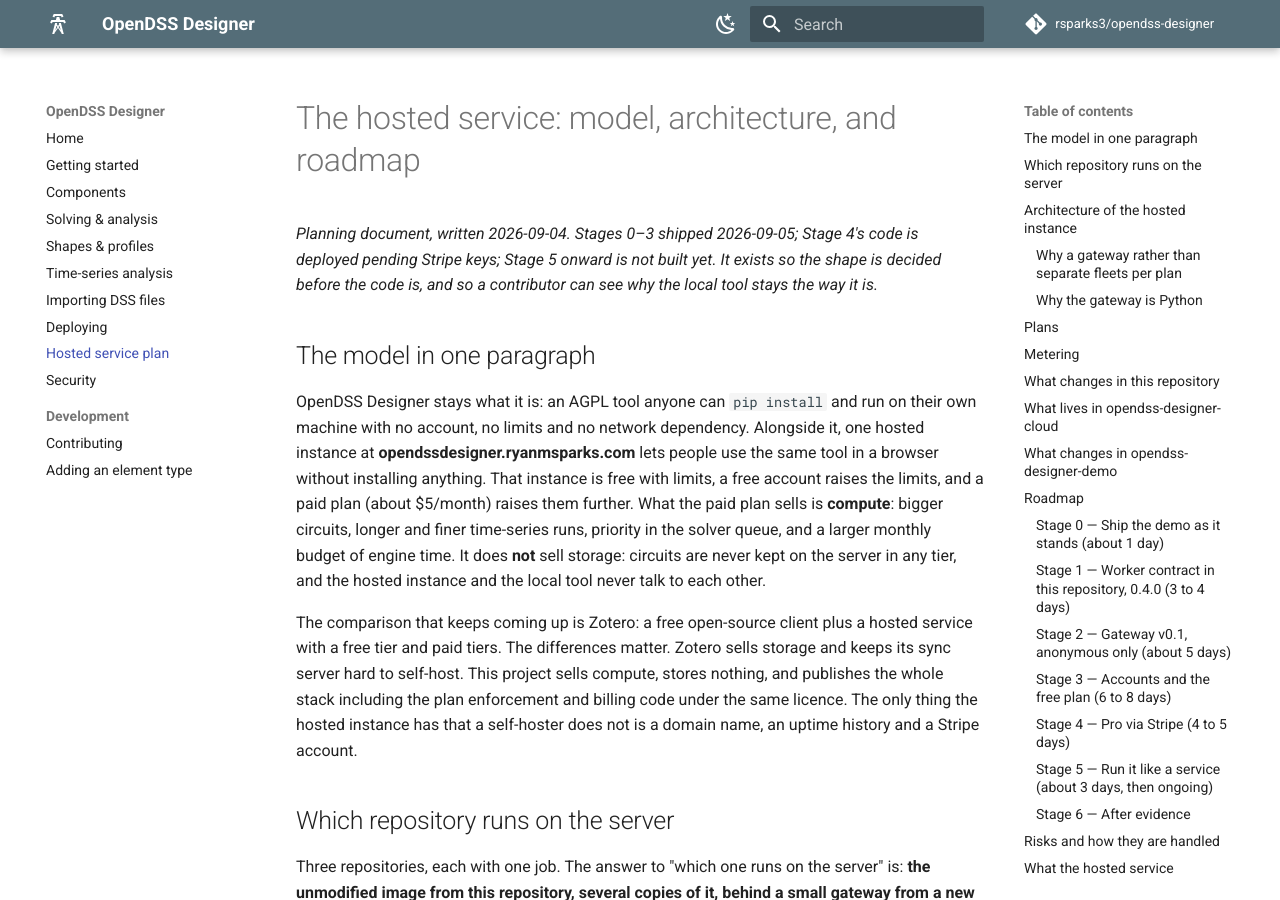
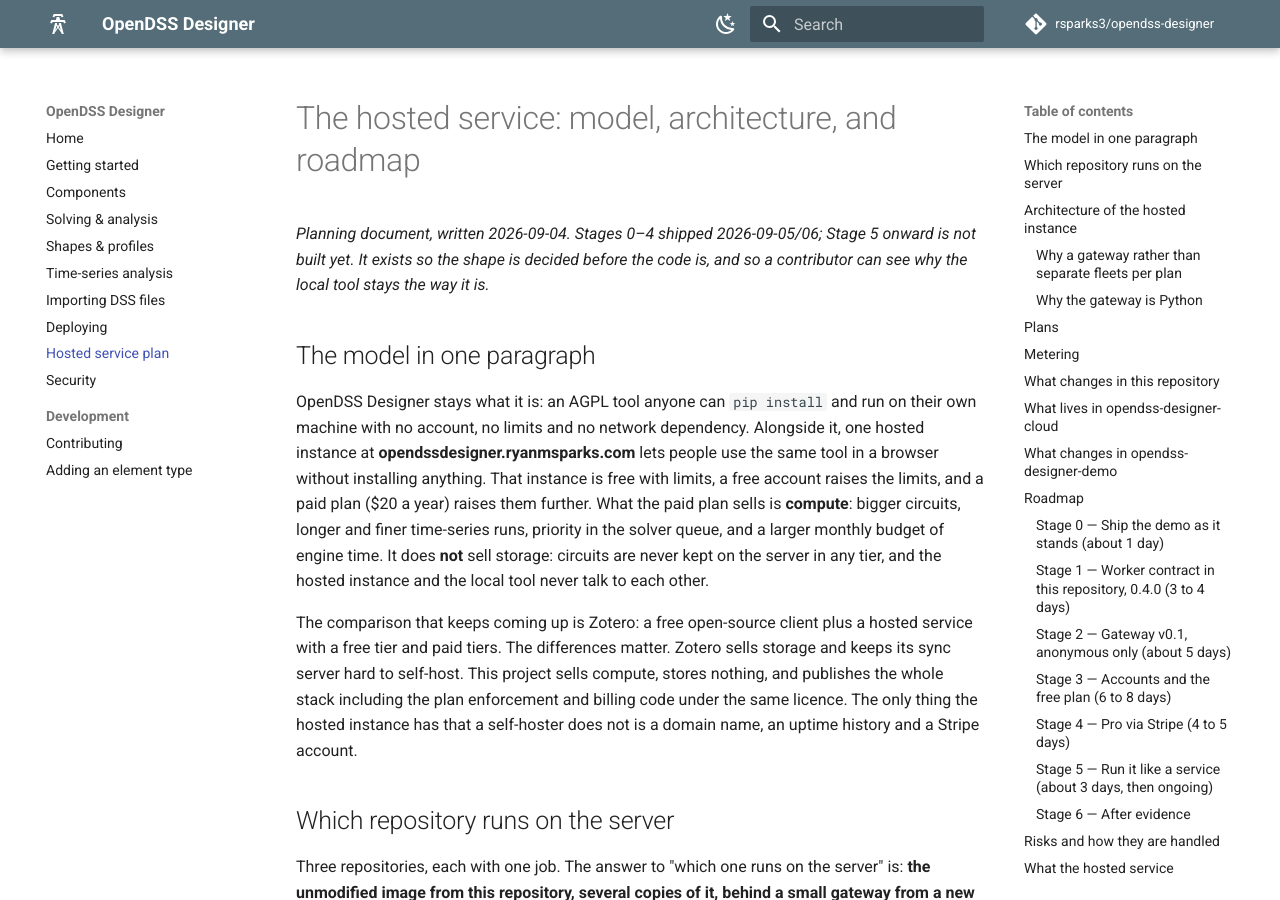
Before and after one commit to rsparks3/opendss-designer, an MkDocs documentation site: the page built from docs/hosted-service.md, in a window 1280 px wide and 900 px high. Built offline with MkDocs 1.6.1 and Material for MkDocs 9.7.7, drawn with Linux system fonts in a browser that asks for light colours; comment, search, counter and statistics services are not loaded; some of the changed text lies outside the part shown.

Commit message:
Roadmap and plan table: Pro is live at $20 a year
Co-Authored-By: Claude Fable 5.1 <noreply@anthropic.com>
Claude-Session: https://claude.ai/code/session_01Qs9gCd6nj45zk69BBHVdbn

```diff
--- a/docs/hosted-service.md
+++ b/docs/hosted-service.md
@@ -1,7 +1,7 @@
 # The hosted service: model, architecture, and roadmap
 
-*Planning document, written 2026-09-04. Stages 0–3 shipped 2026-09-05; Stage
-4's code is deployed pending Stripe keys; Stage 5 onward is not built yet. It exists so the shape is decided before
+*Planning document, written 2026-09-04. Stages 0–4 shipped 2026-09-05/06;
+Stage 5 onward is not built yet. It exists so the shape is decided before
 the code is, and so a contributor can see why the local tool stays the way it
 is.*
 
@@ -12,7 +12,7 @@ run on their own machine with no account, no limits and no network dependency.
 Alongside it, one hosted instance at **opendssdesigner.ryanmsparks.com** lets
 people use the same tool in a browser without installing anything. That
 instance is free with limits, a free account raises the limits, and a paid
-plan (about $5/month) raises them further. What the paid plan sells is
+plan ($20 a year) raises them further. What the paid plan sells is
 **compute**: bigger circuits, longer and finer time-series runs, priority in
 the solver queue, and a larger monthly budget of engine time. It does **not**
 sell storage: circuits are never kept on the server in any tier, and the
@@ -118,7 +118,7 @@ Starting values. They are meant to be tuned from the ledger once real usage
 exists, so nothing in the code should hard-code them: plans are rows in the
 gateway's database and the numbers below are its seed data.
 
-| | Anonymous | Free account | Pro (about $5/month) |
+| | Anonymous | Free account | Pro ($20 a year) |
 | --- | --- | --- | --- |
 | Elements per circuit | 10 | 50 | 1,000 |
 | Time-series cost per run (steps × entities) | 250 k | 1 M | 3 M (bounded by worker memory; see below) |
```
Also changed, not shown: FUTURE_IMPROVEMENTS.md (+2 -3 lines).
